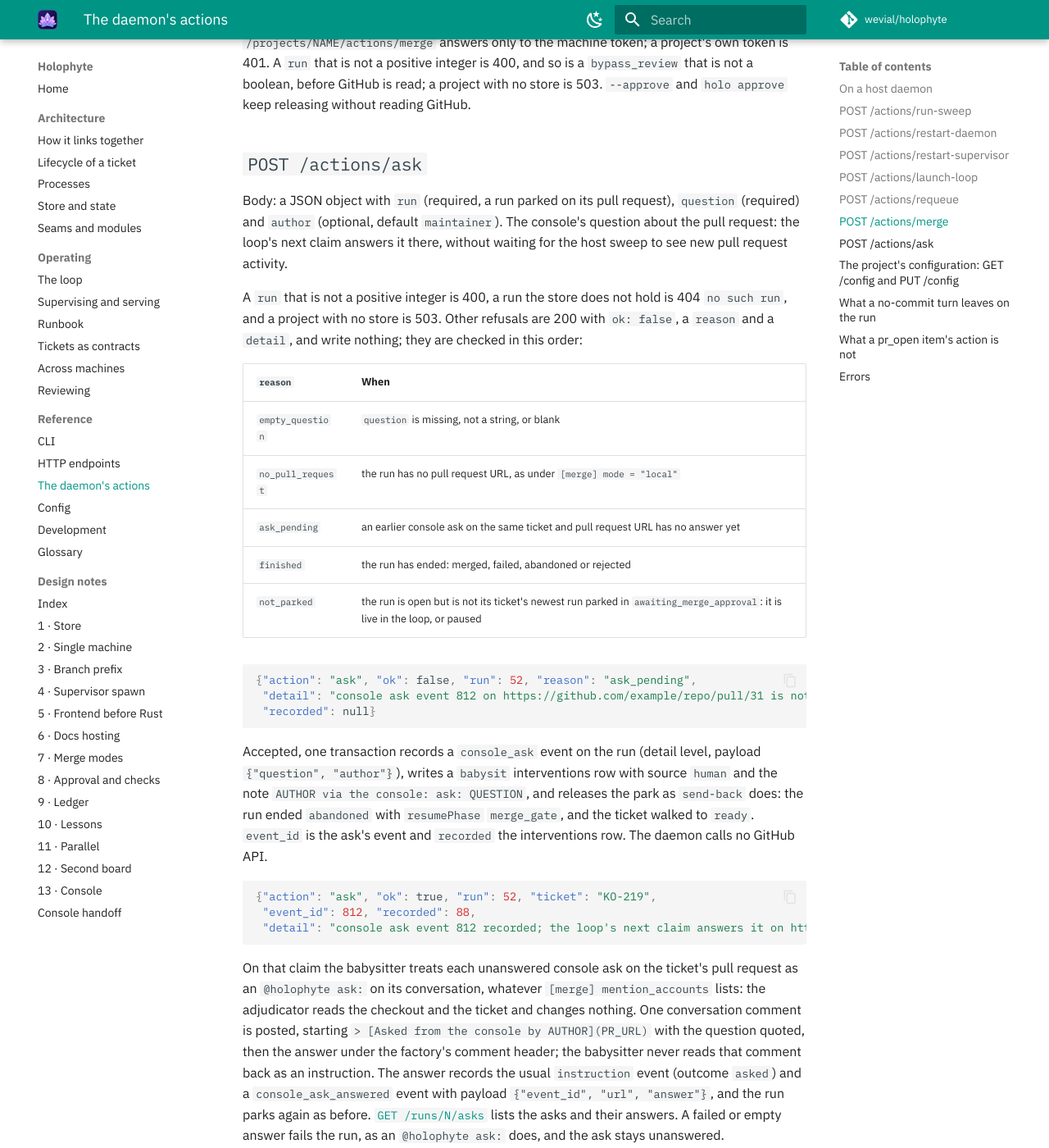
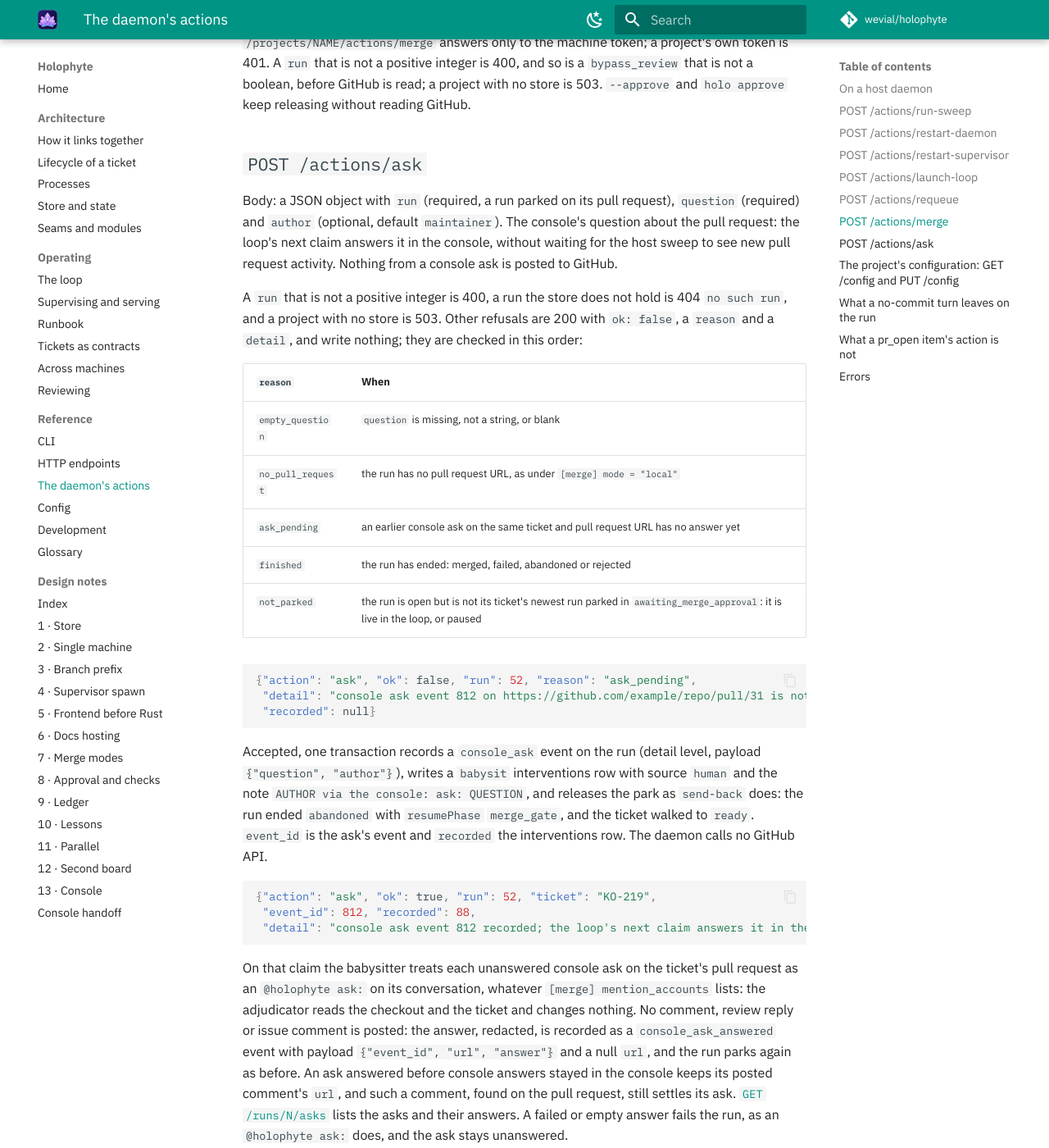
Before and after one commit to wevial/holophyte, an MkDocs documentation site: the page built from docs/reference/daemon.md, in a window 1280 px wide and 1400 px high, scrolled down 4638 px. Shown: the whole window at 82% size. Built offline with MkDocs 1.6.1 and Material for MkDocs 9.7.7, drawn with Linux system fonts in a browser that asks for light colours; comment, search, counter and statistics services are not loaded; some of the changed text lies outside the part shown.

Commit message:
fix(console-ask): answer a console ask in the console, post nothing to GitHub (HOLO-484) (#776)
A question asked from the console is now answered in the store and shown in the run page's Agent panel. Nothing is posted to the pull request. The babysitter no longer posts a conversation comment, review reply or issue comment for it. This holds for every project, every `[merge]` setting and every park state.

````diff
--- a/docs/reference/daemon.md
+++ b/docs/reference/daemon.md
@@ -239,8 +239,8 @@ releasing without reading GitHub.
 Body: a JSON object with `run` (required, a run parked on its pull
 request), `question` (required) and `author` (optional, default
 `maintainer`). The console's question about the pull request: the loop's
-next claim answers it there, without waiting for the host sweep to see new
-pull request activity.
+next claim answers it in the console, without waiting for the host sweep to
+see new pull request activity. Nothing from a console ask is posted to GitHub.
 
 A `run` that is not a positive integer is 400, a run the store does not
 hold is 404 `no such run`, and a project with no store is 503. Other
@@ -272,19 +272,18 @@ row. The daemon calls no GitHub API.
 ```json
 {"action": "ask", "ok": true, "run": 52, "ticket": "KO-219",
  "event_id": 812, "recorded": 88,
- "detail": "console ask event 812 recorded; the loop's next claim answers it on https://github.com/example/repo/pull/31"}
+ "detail": "console ask event 812 recorded; the loop's next claim answers it in the console"}
 ```
 
 On that claim the babysitter treats each unanswered console ask on the
 ticket's pull request as an `@holophyte ask:` on its conversation, whatever
 `[merge] mention_accounts` lists: the adjudicator reads the checkout and the
-ticket and changes nothing. One conversation comment is posted, starting
-`> [Asked from the console by AUTHOR](PR_URL)` with the question quoted,
-then the answer under the factory's comment header; the babysitter never
-reads that comment back as an instruction. The answer records the usual
-`instruction` event (outcome `asked`) and a `console_ask_answered` event
-with payload `{"event_id", "url", "answer"}`, and the run parks again as
-before. [`GET /runs/N/asks`](http.md#get-runsnasks) lists the asks and
+ticket and changes nothing. No comment, review reply or issue comment is
+posted: the answer, redacted, is recorded as a `console_ask_answered` event
+with payload `{"event_id", "url", "answer"}` and a null `url`, and the run
+parks again as before. An ask answered before console answers stayed in the
+console keeps its posted comment's `url`, and such a comment, found on the
+pull request, still settles its ask. [`GET /runs/N/asks`](http.md#get-runsnasks) lists the asks and
 their answers. A failed or empty answer fails the run, as an
 `@holophyte ask:` does, and the ask stays unanswered.
 
@@ -479,8 +478,8 @@ ruleset and posts `"bypass_review": true`.
 Beside it the console draws Ask from [`GET /runs/N/asks`](http.md#get-runsnasks):
 an in-row question box whose Send posts [`POST /actions/ask`](#post-actionsask)
 with the row's `run` and the `question`. While the latest ask is unanswered
-the row shows it as waiting and offers no Ask; once answered, the row links
-the answer comment and shows the answer.
+the row shows it as waiting and offers no Ask; once answered, the row shows
+the question and the answer, with no link to GitHub.
 `--approve KO-n` on the writer host releases a parked candidate without
 reading GitHub.
 
````
Also changed, not shown: docs/development.md (+3 -2 lines), docs/reference/http.md (+5 -4 lines), 9 other files.
